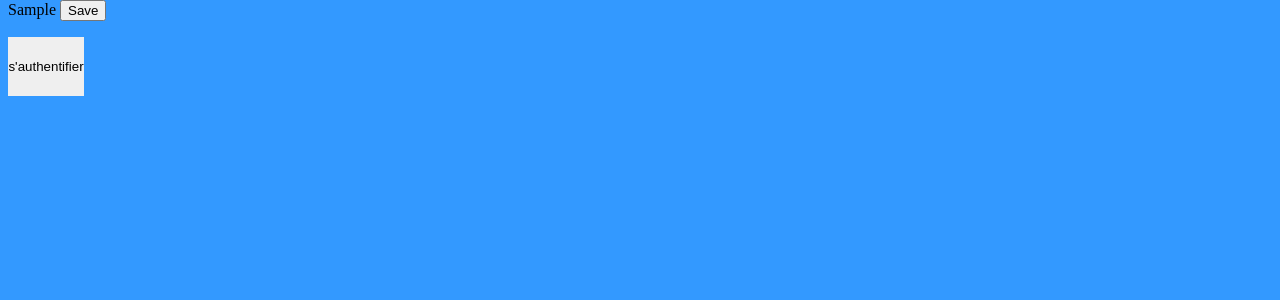
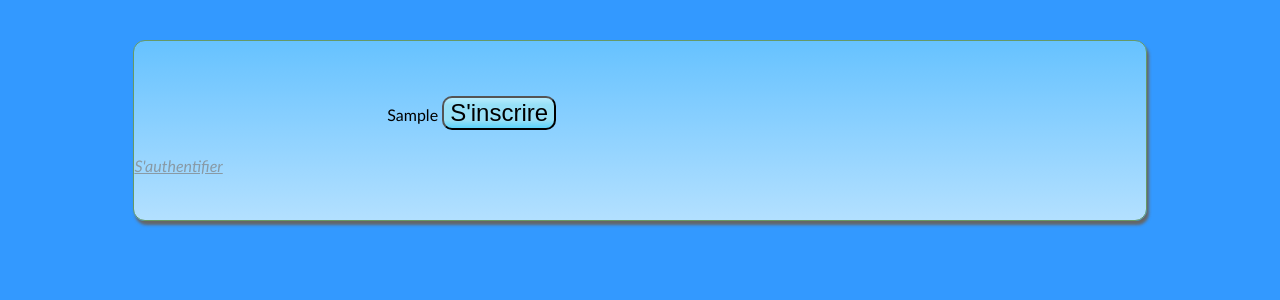
Before and after one commit to clementsteible/ErgoWebProject, a Django app: template colonnes/templates/colonnes/inscription.html in a window 1280 px wide. Shown: the part 129-429 px from the top of the page. Run offline with Django 3.2, Linux system fonts and the light colour scheme; the template is opened without the code that fills it: most values are stand-ins (such as "Sample title", 1, 10 or a date in 2020).

Commit message:
CSS modifications
CSS modifications pour Inscription et Authentification

```diff
--- a/colonnes/static/css/colonnes.css
+++ b/colonnes/static/css/colonnes.css
@@ -95,6 +95,75 @@ d'authentification de l'application web*/
   background-color: #3399FF;
 }
 
+#content {
+  padding : 45px 0;
+  margin-top : 40px;
+  margin-left : auto;
+  margin-right : auto;
+  width : 80%;
+  font-family: "Trebuchet MS", Verdana, Geneva, Arial;
+  font-weight: lighter;
+  border: 1px solid #696;
+  -webkit-border-radius: 12px;
+  -moz-border-radius: 12px;
+  border-radius: 12px;
+  -webkit-box-shadow: #666 2px 4px 3px;
+  -moz-box-shadow: #666 2px 4px 3px;
+  box-shadow: #666 2px 4px 3px;
+  background: #66C2FF;
+  background: -webkit-gradient(linear, 0 0, 0 bottom, from(#66C2FF), to(#b3e0ff));
+  background: -webkit-linear-gradient(#66C2FF, #b3e0ff);
+  background: -moz-linear-gradient(#66C2FF, #b3e0ff);
+  background: -ms-linear-gradient(#66C2FF, #b3e0ff);
+  background: -o-linear-gradient(#66C2FF, #b3e0ff);
+  background: linear-gradient(#66C2FF, #b3e0ff);
+}
+
+#valider_auth_button, #inscription_button {
+      color: black;
+    background: #b3e0ff;
+background: #b6ecfe; /* Old browsers */
+background: -moz-linear-gradient(top, #b6ecfe 0%, #97e0f7 23%, #97e0f7 23%, #97e0f7 45%, #97e0f7 74%, #97e0f7 74%, #5bd3fb 100%); /* FF3.6-15 */
+background: -webkit-linear-gradient(top, #b6ecfe 0%,#97e0f7 23%,#97e0f7 23%,#97e0f7 45%,#97e0f7 74%,#97e0f7 74%,#5bd3fb 100%); /* Chrome10-25,Safari5.1-6 */
+background: linear-gradient(to bottom, #b6ecfe 0%,#97e0f7 23%,#97e0f7 23%,#97e0f7 45%,#97e0f7 74%,#97e0f7 74%,#5bd3fb 100%); /* W3C, IE10+, FF16+, Chrome26+, Opera12+, Safari7+ */
+filter: progid:DXImageTransform.Microsoft.gradient( startColorstr='#b6ecfe', endColorstr='#5bd3fb',GradientType=0 );
+     -moz-border-radius: 10px;
+     -webkit-border-radius: 10px;
+     border-radius: 10px;
+  float : left;
+  display: block;
+  text-align: center;
+  margin-left: 5%;
+  margin-right: auto;
+  margin-top: 80px;
+  width : 40%;
+  font-size: 1.5em;
+}
+
+#authentifier_inscription{
+  display: block;
+  margin: 0 auto;
+  font-style: italic;
+  opacity: 0.7;
+  color : grey;
+}
+
+#submit_inscription_button {
+      color: black;
+    background: #b3e0ff;
+background: #b6ecfe; /* Old browsers */
+background: -moz-linear-gradient(top, #b6ecfe 0%, #97e0f7 23%, #97e0f7 23%, #97e0f7 45%, #97e0f7 74%, #97e0f7 74%, #5bd3fb 100%); /* FF3.6-15 */
+background: -webkit-linear-gradient(top, #b6ecfe 0%,#97e0f7 23%,#97e0f7 23%,#97e0f7 45%,#97e0f7 74%,#97e0f7 74%,#5bd3fb 100%); /* Chrome10-25,Safari5.1-6 */
+background: linear-gradient(to bottom, #b6ecfe 0%,#97e0f7 23%,#97e0f7 23%,#97e0f7 45%,#97e0f7 74%,#97e0f7 74%,#5bd3fb 100%); /* W3C, IE10+, FF16+, Chrome26+, Opera12+, Safari7+ */
+filter: progid:DXImageTransform.Microsoft.gradient( startColorstr='#b6ecfe', endColorstr='#5bd3fb',GradientType=0 );
+     -moz-border-radius: 10px;
+     -webkit-border-radius: 10px;
+     border-radius: 10px;
+     margin-left: auto;
+     margin-right: auto;
+    font-size: 1.5em;
+}
+
 #titre_authentification{
   font-size: 50px;
   color: white;
@@ -102,3 +171,9 @@ d'authentification de l'application web*/
   background-color: lightblue;
   padding: 5px;
 }
+
+#formulaireAuthentification, #formulaireInscription{
+    margin: auto;
+    width: 50%;
+    padding: 10px;
+}
--- a/colonnes/templates/colonnes/inscription.html
+++ b/colonnes/templates/colonnes/inscription.html
@@ -17,16 +17,18 @@
 
     <body id="body_authentification">
 
-    <form method="POST" class="post-form">{% csrf_token %}
-        {{ formInscription.as_p }}
-        <button type="submit" class="save btn btn-default">Save</button>
-    </form>
+    <div id="content">
 
-    <div id="valider_authentification">
+      <div id="formulaireInscription">
+        <form method="POST" class="post-form">{% csrf_token %}
+            {{ formInscription.as_p }}
+            <button type="submit" id="submit_inscription_button" class="save btn btn-default"> S'inscrire </button>
+        </form>
+      </div>
 
-      <a href="{% url 'authentification' %}">
-        <input type="button" class="boutons" value="s'authentifier">
-      </a>
+
+        <a href="{% url 'authentification' %}" id="authentifier_inscription"> S'authentifier
+        </a>
 
     </div>
 
```
Also changed, not shown: colonnes/templates/colonnes/authentification.html (+6 -2 lines).
